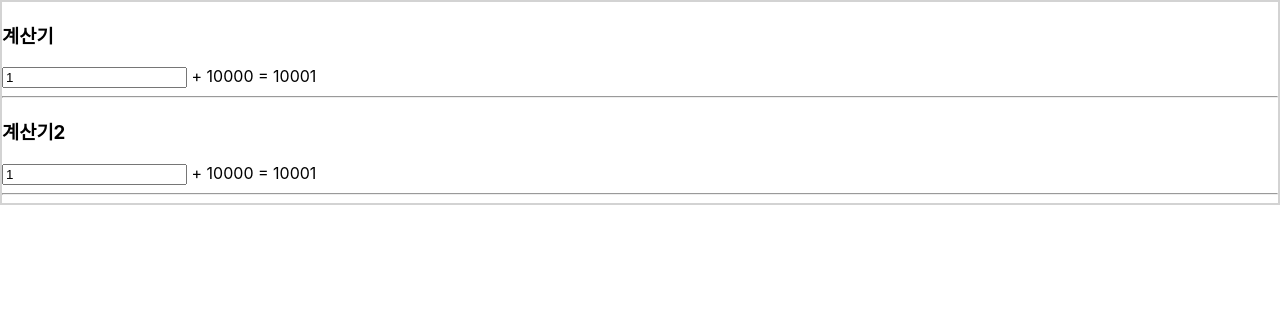
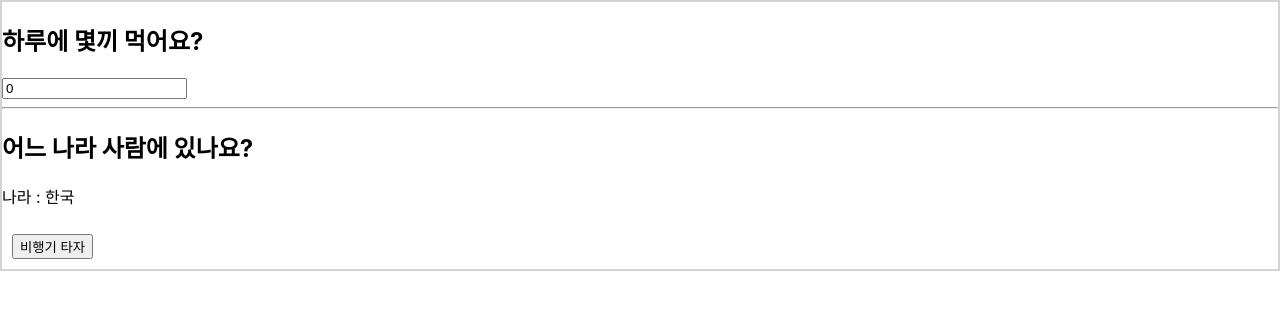
Before and after one commit to nohssam/2024_react02, a React (Create React App) app: page / in a window 1280 px wide. Shown: the top 310 px of the page. Built offline with nearby package versions, Linux system fonts and the light colour scheme.

Commit message:
Memo 예제2

```diff
--- /dev/null
+++ b/src/components/step09/MemoTest04.jsx
@@ -0,0 +1,46 @@
+import React, { useEffect, useMemo, useState } from 'react';
+
+function MemoTest04(props) {
+    const [number, setNumber] = useState(0);
+    const [isKorea, setIsKorea] = useState(true);
+
+    // input를 누르면 location 아니므로 useEffect 내용출력 안됨
+    // 1. 기본자료형 에는 값이 저장된다.
+    // const location = isKorea ? '한국' : '외국';
+
+    // 2. 객체: 렌더링되면서 객체가 생성되고 생성된객체의주소가 변경되서 저장된다.
+    // const location = {
+    //     country: isKorea ? '한국' : '외국'
+    // };
+
+    // 3. Memo을 사용하자
+    const location = useMemo(() => {
+        return {
+            country: isKorea ? '한국' : '외국'
+        };
+    }, [isKorea]);
+
+
+    useEffect(() => {
+        console.log('useEffect 호출')
+    }, [location]);
+
+
+
+    return (
+        <div>
+            <h2>하루에 몇끼 먹어요?</h2>
+            <input
+                type='number'
+                value={number}
+                onChange={(e) => setNumber(e.target.value)}
+            />
+            <hr />
+            <h2>어느 나라 사람에 있나요?</h2>
+            <p>나라 : {location.country}</p>
+            <button onClick={() => setIsKorea(!isKorea)}>비행기 타자</button>
+        </div>
+    );
+}
+
+export default MemoTest04;
--- a/src/index.js
+++ b/src/index.js
@@ -19,6 +19,7 @@
 import MemoTest01 from './components/step09/MemoTest01';
 import MemoTest02 from './components/step09/MemoTest02';
 import MemoTest03 from './components/step09/MemoTest03';
+import MemoTest04 from './components/step09/MemoTest04';
 
 const root = ReactDOM.createRoot(document.getElementById('root'));
 root.render(
@@ -41,7 +42,8 @@
   // <EffectTest04 />
   // <MemoTest01 />
   // <MemoTest02 />
-  <MemoTest03 />
+  // <MemoTest03 />
+  <MemoTest04 />
 
 );
 reportWebVitals();
```
